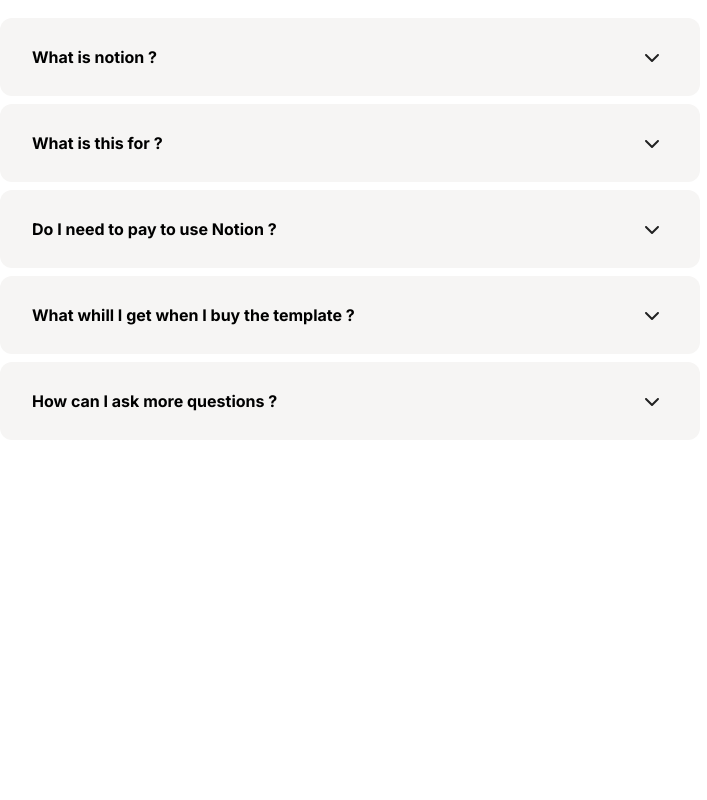
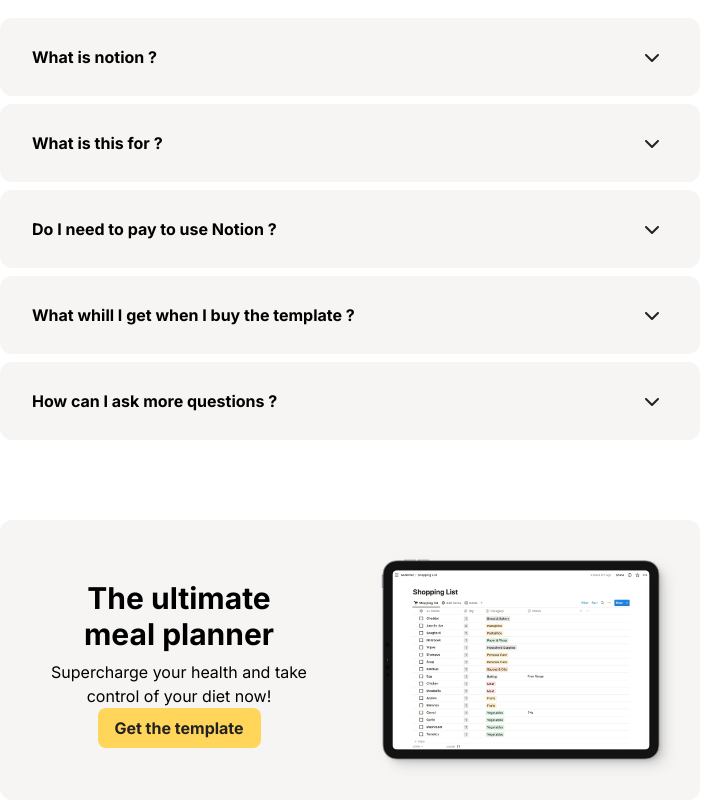
Before and after one commit to LeGitDuPeuple/Projet-Notor, a React (Vite) app: page / in a window 1280 px wide. Shown: the part 4183-4983 px from the top of the page, without its empty margins (290-997 px from the left). Before the commit the page ends 4631 px from the top, so only its background shows below. Built offline with nearby package versions, Linux system fonts and the light colour scheme.

Commit message:
fin du main7

```diff
--- a/src/components/Main7.jsx
+++ b/src/components/Main7.jsx
@@ -1,5 +1,7 @@
 import React from "react";
 import ComposantMain7 from "./ComposentMain7";
+import Button from "./Button";
+import img from "../assets/img/ImagePetiteTablette2.png"
 
 
 
@@ -17,6 +19,24 @@
         <ComposantMain7 titre="What whill I get when I buy the template ?"/>
         <ComposantMain7 titre="How can I ask more questions ?"/>
     </div>
+
+    <div className="bg-[#F6F5F4] p-2 rounded-xl ml-4 mr-4 w-[700px] mt-18">
+      <div className="grid grid-cols-2">
+        <div className=" p-4 flex flex-col justify-center items-center">
+            <h3 className="font-extrabold text-3xl text-center mt-2 mb-2">The ultimate
+                <span className="inline-block text-center"> meal planner
+
+                    </span>
+                    </h3>
+            <p className="text-center">Supercharge your health and take control of your diet now!</p>
+            <Button/>
+        </div>
+        <div className="p-4">
+            <img src={img} alt="image tablette" />
+
+        </div>
+      </div>
+    </div>
     </div>
     )
 }
```
Also changed, not shown: src/components/Main8.jsx (added).
